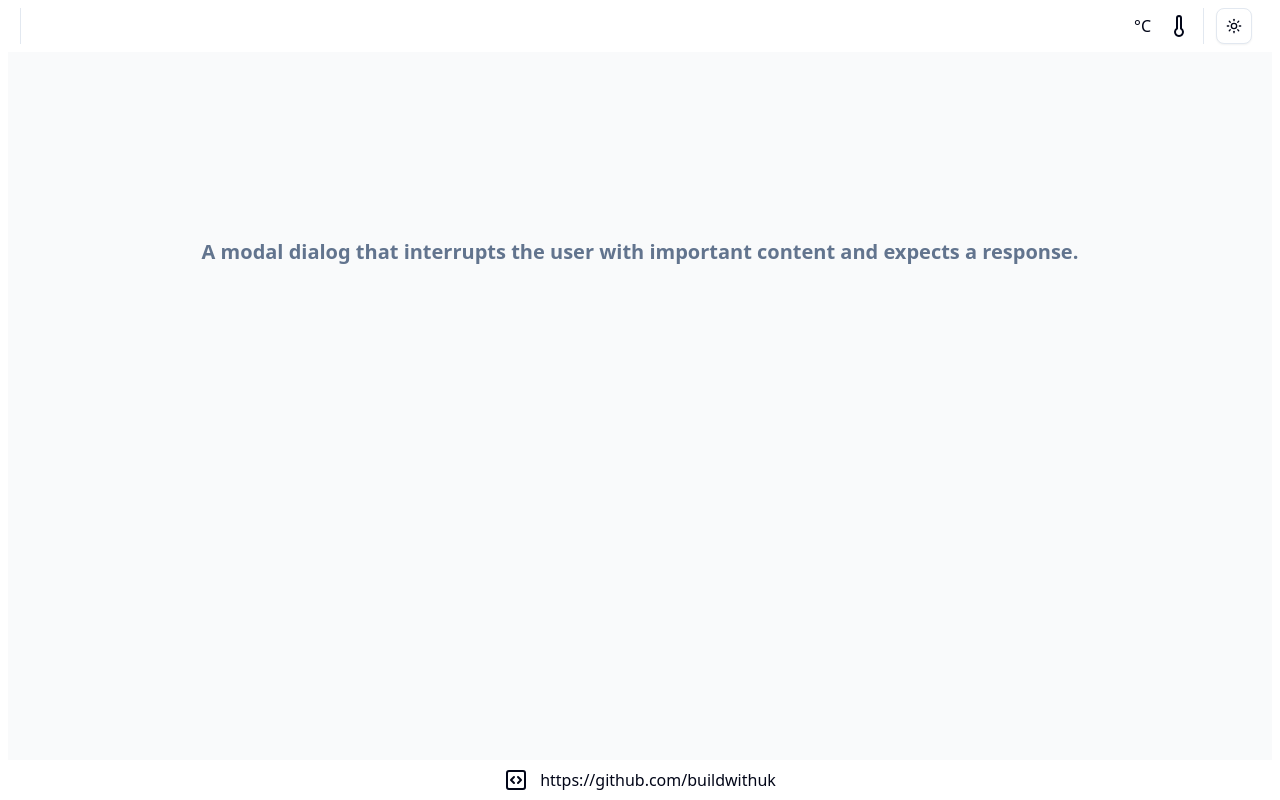
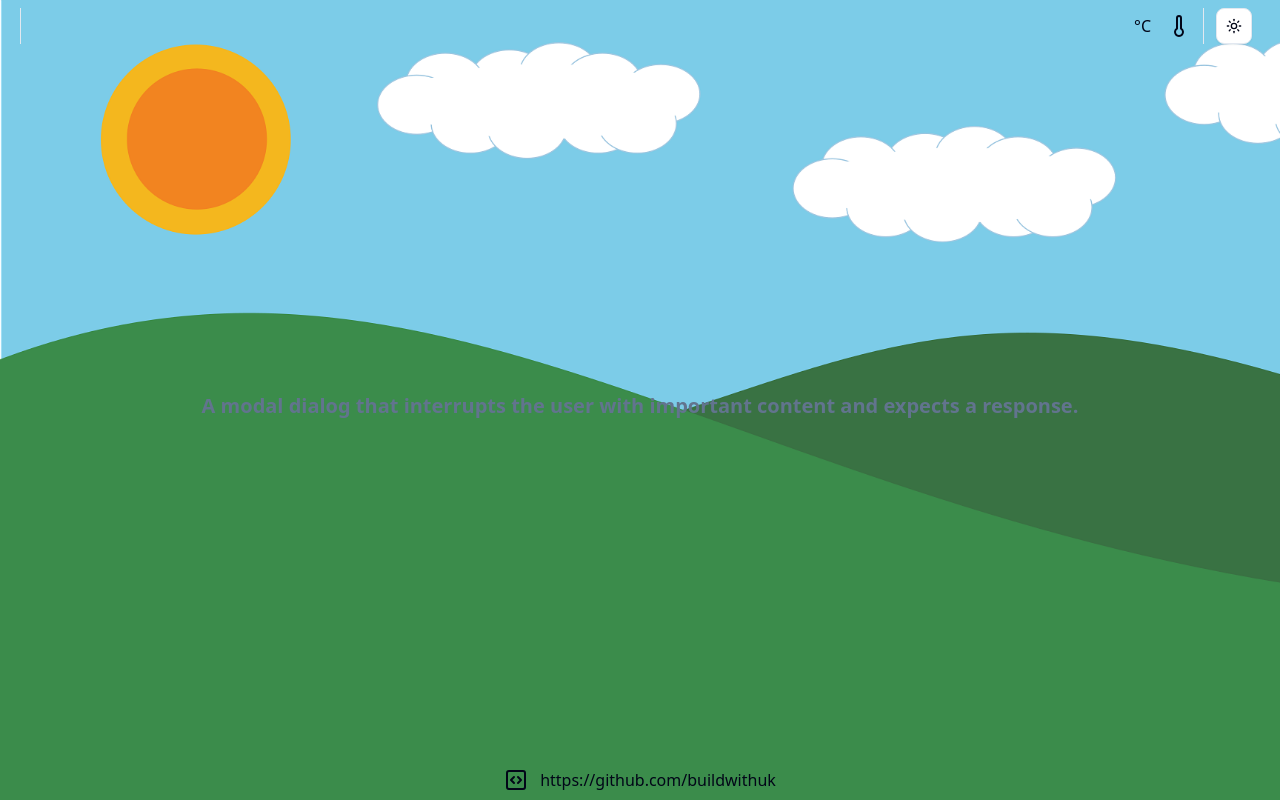
Before and after one commit to buildwithuk/landing-page, a React (Vite) app in the folder landing-page-fe/: page / in a window 1280 px wide. Built offline with nearby package versions, Linux system fonts and the light colour scheme; no server answers.

Commit message:
Added assets

```diff
--- a/landing-page-fe/index.html
+++ b/landing-page-fe/index.html
@@ -1,5 +1,5 @@
 <!doctype html>
-<html lang="en">
+<html lang="en" theme="dark">
   <head>
     <meta charset="UTF-8" />
     <link rel="icon" type="image/svg+xml" href="/vite.svg" />
--- a/landing-page-fe/src/App.css
+++ b/landing-page-fe/src/App.css
@@ -118,3 +118,9 @@
     @apply bg-background text-foreground;
   }
 }
+
+.landing-page-light-bg {
+  background-image: url("./assets/clouds-161581_1920.png");
+
+  background-size: cover;
+}
--- a/landing-page-fe/src/components/content-component/content-component.tsx
+++ b/landing-page-fe/src/components/content-component/content-component.tsx
@@ -2,11 +2,13 @@ import type { FC, ReactElement } from "react";
 
 export const ContentComponent: FC = (): ReactElement => {
   return (
-    <div className="flex flex-row   items-center justify-center h-100 ">
-      <p className=" font-semibold text-muted-foreground text-xl">
-        A modal dialog that interrupts the user with important content and
-        expects a response.
-      </p>
+    <div className="flex-1 mt-2 flex-row h-100 content-center place-content-center">
+      <div className=" font-semibold text-muted-foreground text-xl text-center">
+        <p>
+          A modal dialog that interrupts the user with important content and
+          expects a response.
+        </p>
+      </div>
     </div>
   );
 };
--- a/landing-page-fe/src/components/header-component/header-component.tsx
+++ b/landing-page-fe/src/components/header-component/header-component.tsx
@@ -10,7 +10,7 @@ export const HeaderComponent: FC<HeaderProps> = ({ env }): ReactElement => {
   const currentTheme = "light";
 
   const getName = (): string => {
-    console.log(env.condition)
+
     let name = ""
     if (env){
       if (env.name) {
--- a/landing-page-fe/src/landing-page-component.tsx
+++ b/landing-page-fe/src/landing-page-component.tsx
@@ -41,7 +41,7 @@ export const LandingPageComponent: FC = (): ReactElement => {
 
   return (
     <>
-      <div className="p-2 flex flex-col min-h-screen">
+      <div className="p-2 flex flex-col min-h-screen landing-page-light-bg" >
         <header>
           <HeaderComponent
             env={{
@@ -57,9 +57,7 @@ export const LandingPageComponent: FC = (): ReactElement => {
           ></HeaderComponent>
         </header>
 
-        <section className="flex-1 mt-2 bg-gray-50">
           <ContentComponent></ContentComponent>
-        </section>
         <footer>
           <FooterComponent></FooterComponent>
         </footer>
```
Also changed, not shown: landing-page-fe/src/assets/clouds-161581_1920.png (added), landing-page-fe/src/assets/forest-5375005.jpg (added).
